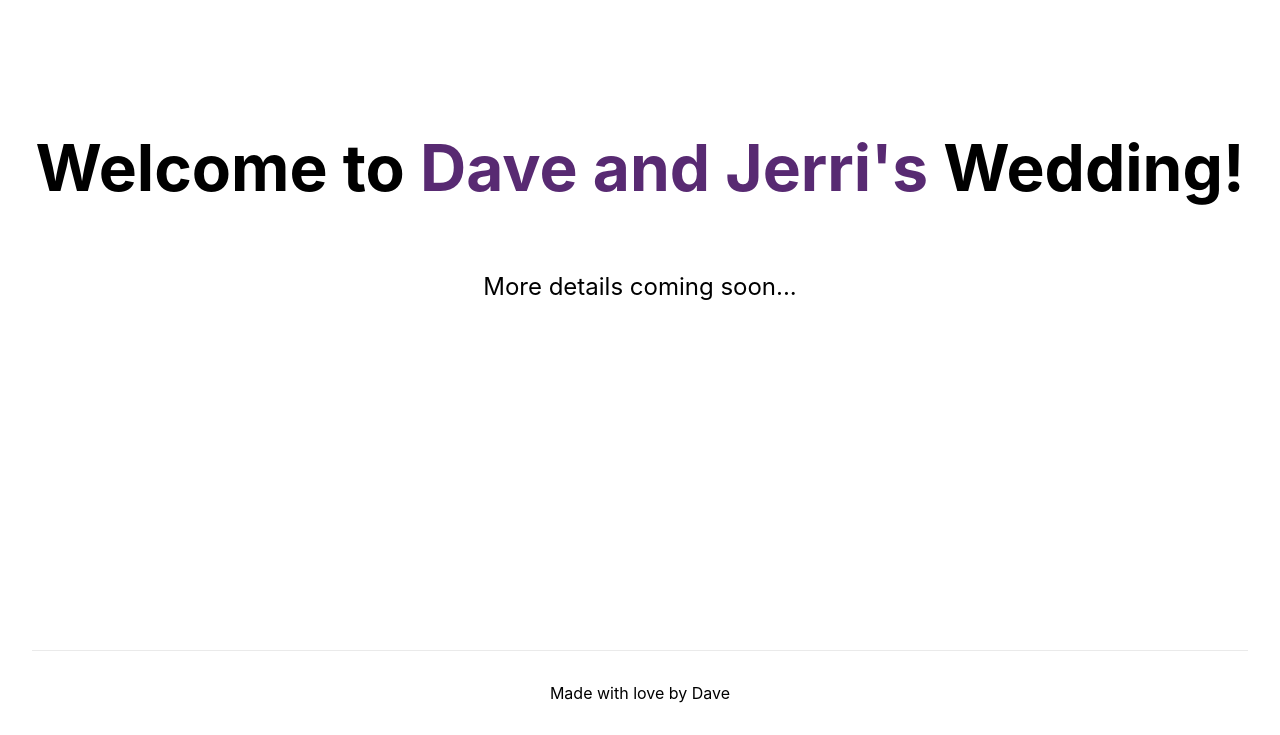
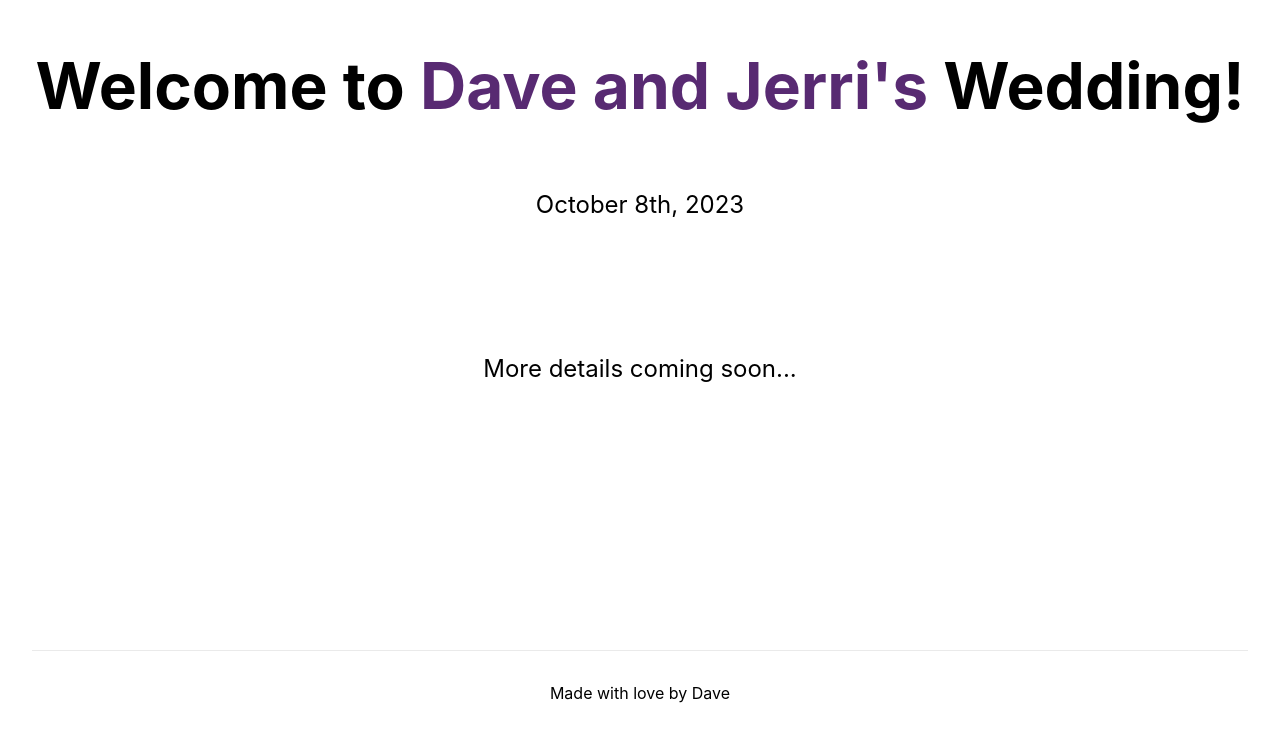
Before and after one commit to daverich204/daveandjerri.ca, a Next.js app: page / in a window 1280 px wide. Shown: the part 150-885 px from the top of the page. Built offline with nearby package versions, Linux system fonts and the light colour scheme.

Commit message:
adds wedding date to homepage
added wedding date paragraph to homepage.

```diff
--- a/pages/index.tsx
+++ b/pages/index.tsx
@@ -15,7 +15,9 @@ export default function Home() {
         <h1 className={styles.title}>
           Welcome to <Link href={'/'}>Dave and Jerri&apos;s</Link> Wedding!
         </h1>
-
+        <p className={styles.description}>
+          October 8th, 2023
+        </p>
         <p className={styles.description}>
           More details coming soon...
         </p>
```
